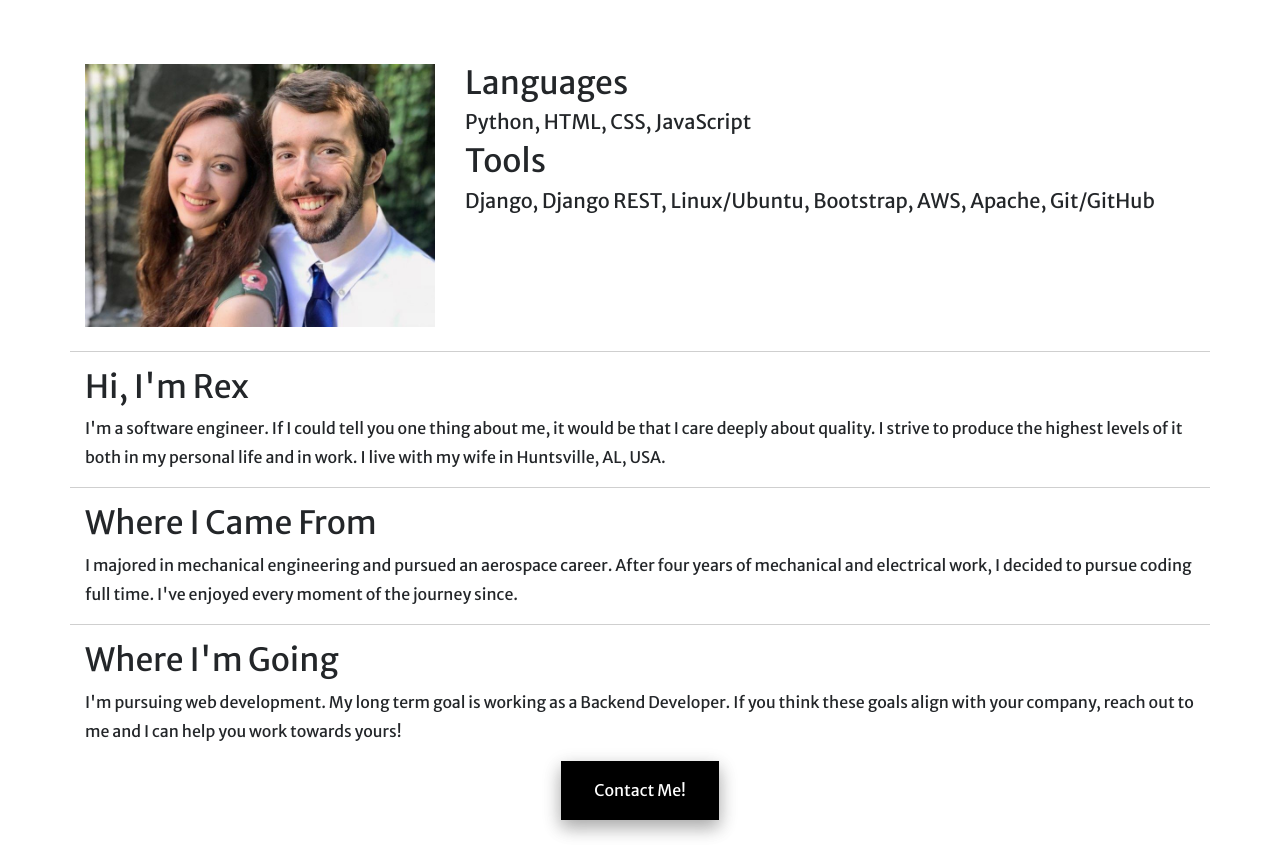
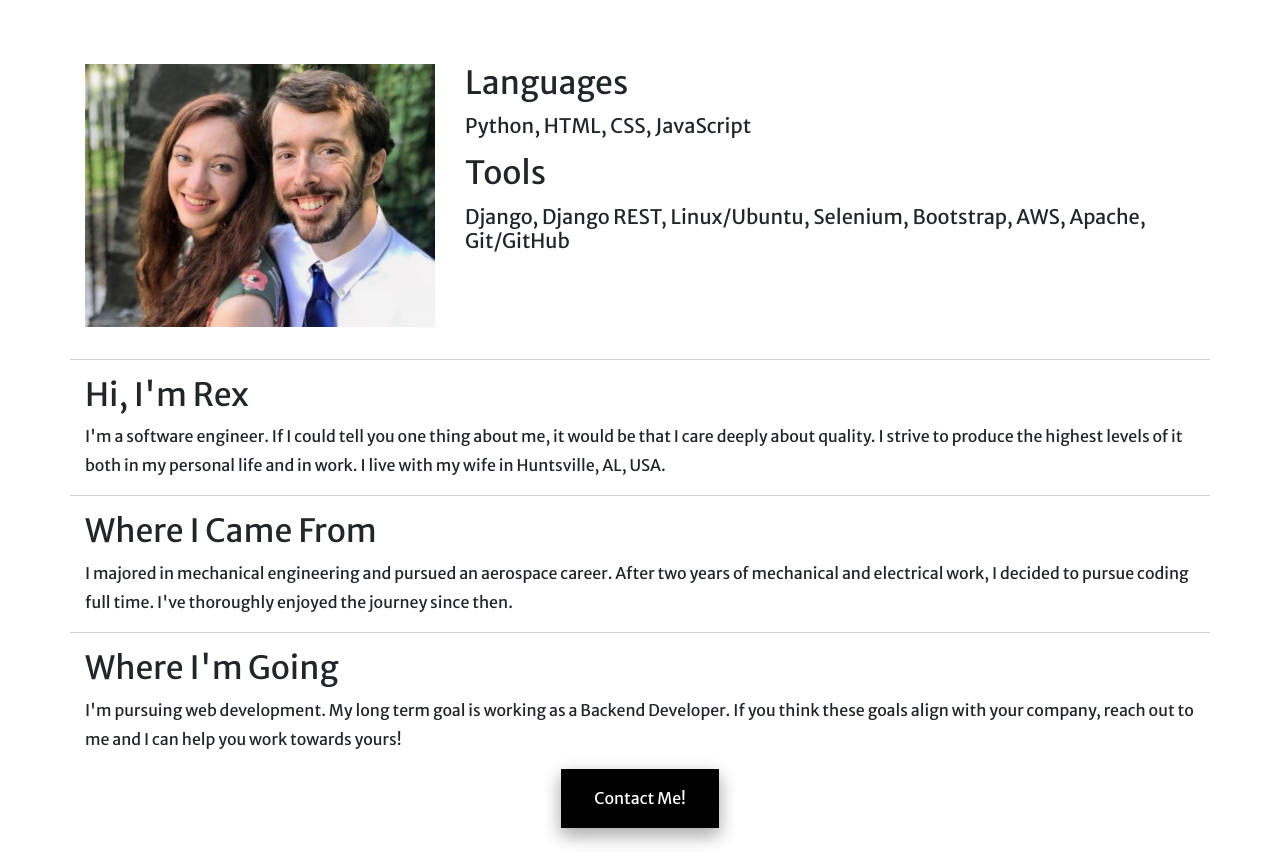
Before and after one commit to RHAM231/My-Django-Website, a Django app: page /about_me/ in a window 1280 px wide. Shown: the part 56-912 px from the top of the page. Run offline with Django 3.2, Linux system fonts and the light colour scheme; some libraries are stand-ins or nearby versions.

Commit message:
Update about_me.html

```diff
--- a/my_website/base_pages/templates/base_pages/about_me.html
+++ b/my_website/base_pages/templates/base_pages/about_me.html
@@ -11,13 +11,13 @@
     <div class="container">
       <div class="row py-4">
         <div class="col-sm-12 col-md-4 col-lg-4">
-          <img src="{% static 'me&wife.jpg' %}" alt="HTML5" style="width:100%">
+          <img src="{% static 'me&wife.jpg' %}" alt="HTML5" class="pb-2" style="width:100%">
         </div>
         <div class="col-sm-12 col-md-8 col-lg-8">
-          <h2 class="">Languages</h2>
-          <h5 class="">Python, HTML, CSS, JavaScript</h5>
-          <h2 class="">Tools</h2>
-          <h5>Django, Django REST, Linux/Ubuntu, Bootstrap, AWS, Apache, Git/GitHub</h5>
+          <h2 class="pb-1">Languages</h2>
+          <h5 class="pb-2">Python, HTML, CSS, JavaScript</h5>
+          <h2 class="pb-1">Tools</h2>
+          <h5 class="pb-2">Django, Django REST, Linux/Ubuntu, Selenium, Bootstrap, AWS, Apache, Git/GitHub</h5>
         </div>
       </div>
 
@@ -34,8 +34,8 @@
 
       <h2>Where I Came From</h2>
       <p>I majored in mechanical engineering and pursued an aerospace career.
-        After four years of mechanical and electrical work, I decided to pursue coding full
-        time. I've enjoyed every moment of the journey since.</p>
+        After two years of mechanical and electrical work, I decided to pursue coding full
+        time. I've thoroughly enjoyed the journey since then.</p>
 
       <div class="row border-custom"></div>
       <div class="row py-2"></div>
```
